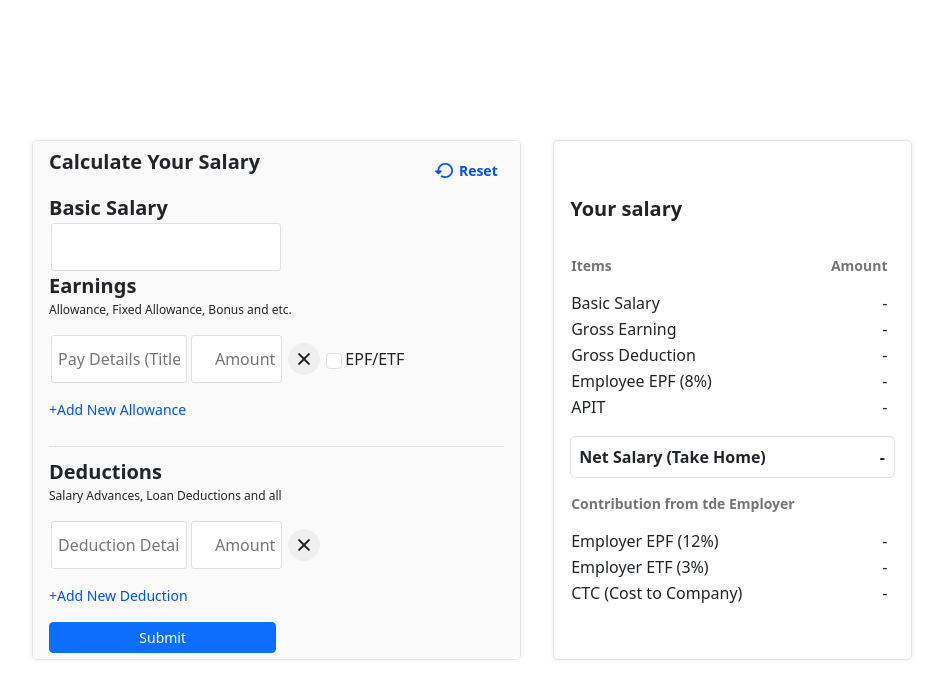
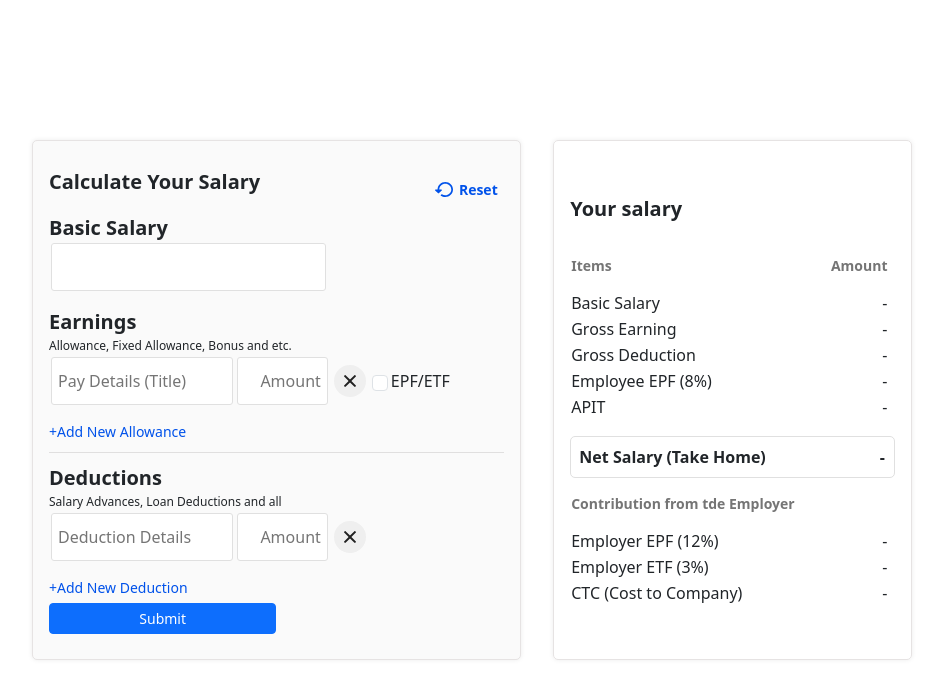
Before and after one commit to anjulaPerera/salary-calculator-2024-q1-hansi24, a React (Create React App) app: page / in a window 1280 px wide. Shown: the top 698 px of the page, without its empty margins (168-1111 px from the left). Built offline with nearby package versions, Linux system fonts and the light colour scheme.

Commit message:
css adjusted

```diff
--- a/src/components/calForm.tsx
+++ b/src/components/calForm.tsx
@@ -205,7 +205,7 @@ const CalForm: React.FC = () => {
           />{" "}
         </div>
       </div>
-      <div className="earnings d-flex w-100 justify-content-between align-items-center">
+      <div className="earnings d-flex w-100 justify-content-between align-items-center mt-3">
         <div className="d-flex flex-column w-100">
           <div className="d-flex flex-column align-items-start">
             <p className="topic-text-earnings">Earnings</p>
@@ -310,8 +310,8 @@ const CalForm: React.FC = () => {
             className="add-new-allowance d-flex justify-content-start align-items-center"
             onClick={handleAddNewDeduction}
           >
-            <p className="plus-ic">+</p>
-            <p className="add-n-a">Add New Deduction</p>
+            <p className="plus-ic ded">+</p>
+            <p className="add-n-a ded">Add New Deduction</p>
           </div>
           {success ? (
             <p className="success-msg">Data submitted successfully</p>
--- a/src/css/calculator.css
+++ b/src/css/calculator.css
@@ -236,12 +236,22 @@ thead {
     color: #0052EA;
     font-size: 14px;
     font-weight: 500;
+    margin-bottom: 0 !important;
 }
 
 .add-n-a {
     color: #0052EA;
     font-size: 14px;
     font-weight: 500;
+    margin-bottom: 0 !important;
+}
+
+.add-n-a.ded {
+    margin-bottom: 5px !important;
+}
+
+.plus-ic.ded {
+    margin-bottom: 5px !important;
 }
 
 .reset-btn {
@@ -270,7 +280,7 @@ thead {
     border: 1px solid #E0E0E0;
     border-radius: 3px;
     height: 48px;
-    width: 50.5%;
+    width: 60.5%;
 }
 
 .earnings-ip1 {
@@ -279,7 +289,7 @@ thead {
     border: 1px solid #E0E0E0;
     border-radius: 3px;
     height: 48px;
-    width: 30%;
+    width: 40%;
     margin-right: 2px;
 }
 
@@ -296,6 +306,7 @@ thead {
 .sub-text-earnings {
     font-size: 12px;
     font-weight: 400;
+    margin-bottom: 2px !important;
 }
 
 .delete-btn {
```
